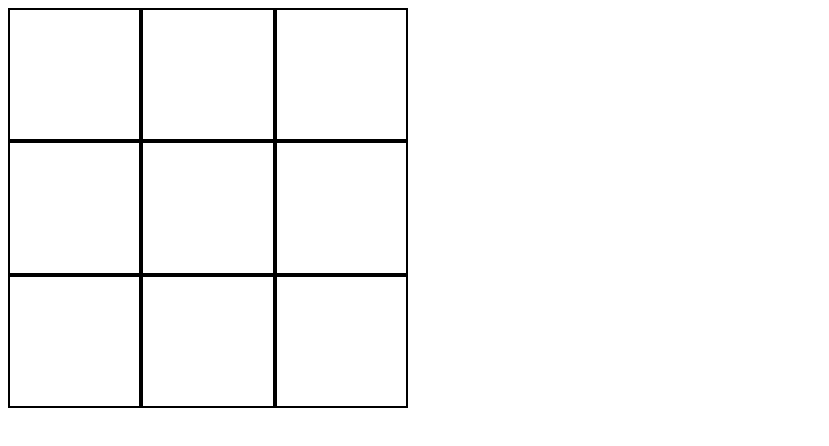
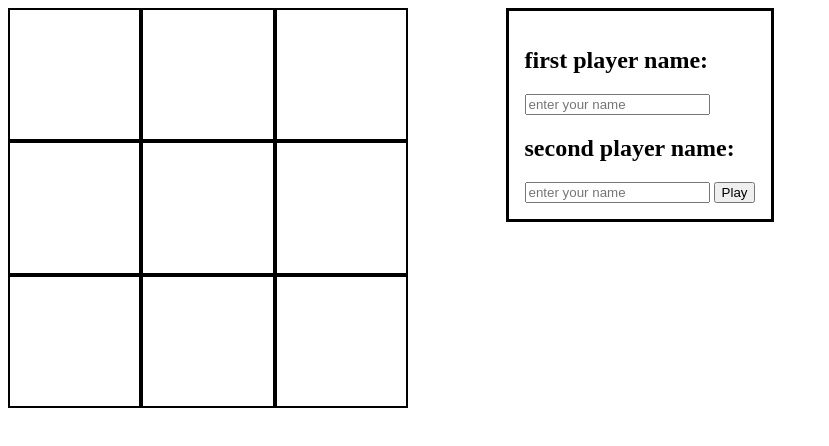
Before and after one commit to AmrHishamFarouk/TicTacToe, a plain HTML site: page Tictactoe.html in a window 1280 px wide. Shown: the whole page, without its empty margins (0-829 px from the left). Drawn offline with Linux system fonts and the light colour scheme.

Commit message:
Add files via upload

```diff
--- a/Tictactoe.html
+++ b/Tictactoe.html
@@ -8,6 +8,15 @@
     <title>Document</title>
 </head>
 <body>
+    <dialog class="info" open>
+        <form>
+            <h2 for="player1">first player name:</h2>
+            <input type="text" name="player1" id="player1" placeholder="enter your name">
+            <h2 for="player2">second player name:</h2>
+            <input type="text" name="player2" id="player2" placeholder="enter your name">
+            <button type="submit">Play</button>
+        </form>
+    </dialog>
     <div class="game-board">
         <div class="part"></div>
         <div class="part"></div>
--- a/tictactoe.js
+++ b/tictactoe.js
@@ -1,6 +1,5 @@
 function Gameboard (){
-    let gameboard = [];
-    let
+    let gameboard = [,,,,,,,,];
 }
 
 function createplayer (player,symbol){
```
